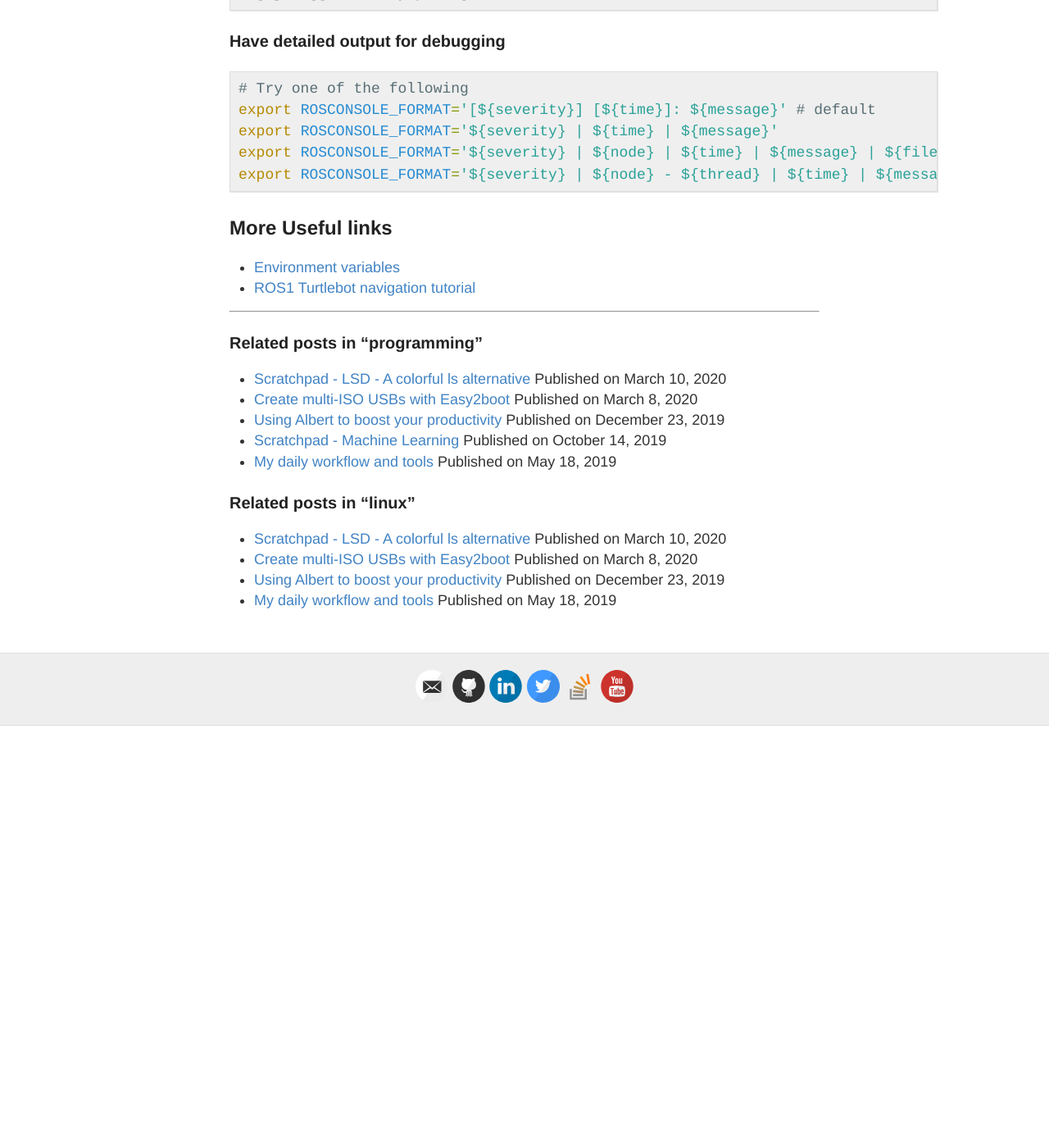
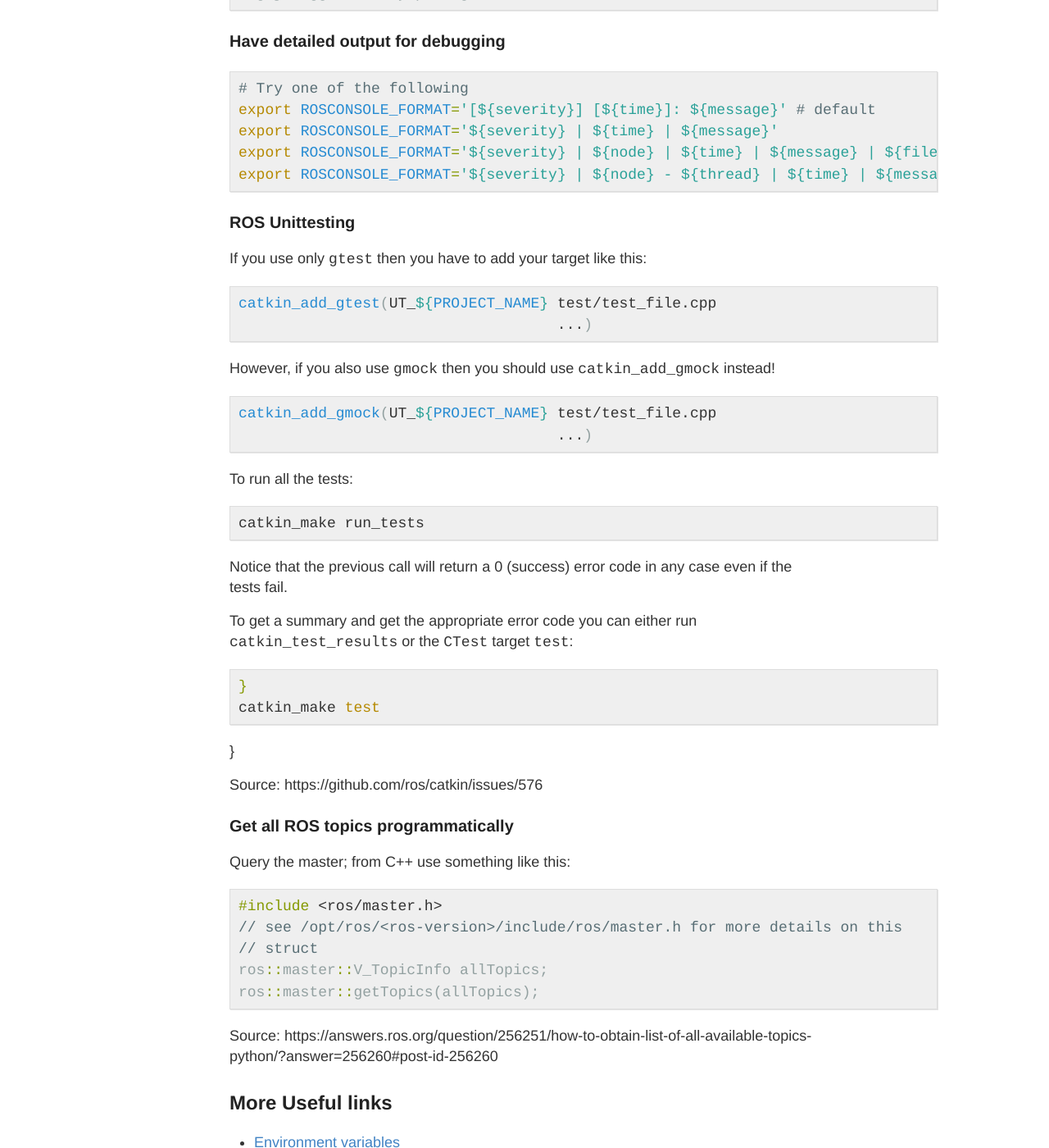
Before and after one commit to bergercookie/bergercookie.github.io, a Jekyll site: the page built from _posts/2019-10-13-ros.md, in a window 1280 px wide and 1400 px high, scrolled down 2031 px. Shown: the whole window at 82% size. Built offline with Jekyll 4.4.1, drawn with Linux system fonts in a browser that asks for light colours; emoji names are drawn with the system emoji font; comment, search, counter and statistics services are not loaded; before the commit the page ends 2916 px from its top, so only the background shows below that; some of the changed text lies outside the part shown.

```diff
--- a/_posts/2019-10-13-ros.md
+++ b/_posts/2019-10-13-ros.md
@@ -104,8 +104,66 @@ export ROSCONSOLE_FORMAT='${severity} | ${node} | ${time} | ${message} | ${file}
 export ROSCONSOLE_FORMAT='${severity} | ${node} - ${thread} | ${time} | ${message} | +${line} ${file}'
 {% endhighlight %}
 
+### ROS Unittesting
+
+If you use only `gtest` then you have to add your target like this:
+
+{% highlight cmake %}
+catkin_add_gtest(UT_${PROJECT_NAME} test/test_file.cpp
+                                    ...)
+{% endhighlight %}
+
+However, if you also use `gmock` then you should use `catkin_add_gmock` instead!
+
+{% highlight cmake %}
+catkin_add_gmock(UT_${PROJECT_NAME} test/test_file.cpp
+                                    ...)
+{% endhighlight %}
+
+To run all the tests:
+
+{% highlight bash %}
+catkin_make run_tests
+{% endhighlight %}
+
+Notice that the previous call will return a 0 (success) error code in any case
+even if the tests fail.
+
+To get a summary and get the appropriate error code you can either run `catkin_test_results`
+or the `CTest` target `test`:
+
+{% highlight bash %}}
+catkin_make test
+{% endhighlight %}}
+
+Source: https://github.com/ros/catkin/issues/576
+
+### Get all ROS topics programmatically
+
+Query the master; from C++ use something like this:
+
+{% highlight cpp %}
+#include <ros/master.h>
+// see /opt/ros/<ros-version>/include/ros/master.h for more details on this
+// struct
+ros::master::V_TopicInfo allTopics;
+ros::master::getTopics(allTopics);
+{% endhighlight %}
+
+Source: https://answers.ros.org/question/256251/how-to-obtain-list-of-all-available-topics-python/?answer=256260#post-id-256260
+
 ## More Useful links
 
 * [Environment variables](http://wiki.ros.org/ROS/EnvironmentVariables)
 * [ROS1 Turtlebot navigation tutorial](http://wiki.ros.osuosl.org/turtlebot_navigation/Tutorials/Autonomously%20navigate%20in%20a%20known%20map)
 {% include disqus.html %}
+
+## ROS REPs of interest
+
+* [REP-117](https://www.ros.org/reps/rep-0117.html):
+  * Readings too close to measure -> `-Inf`
+  * Invalid measurements          -> `NaN`
+  * Readings of no return         -> `+Inf`
+* [REP-118](https://www.ros.org/reps/rep-0118.html)
+  * Representing depth data
+  * Use 32-bit Float
```
Also changed, not shown: _posts/2020-03-08-linux-tooling.md (+22 -6 lines), _posts/2020-07-04-linux-kernel-books.md (added, +123 -0 lines), images/linux-books.jpg (added), images/linux-code-view.jpg.svg (added), 2 other files.
